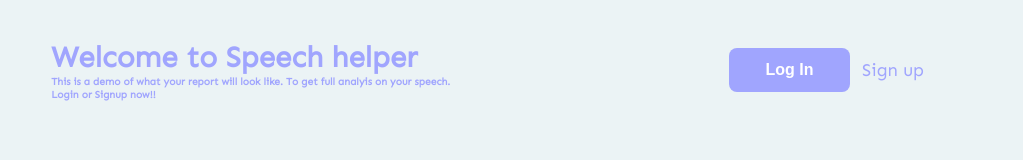
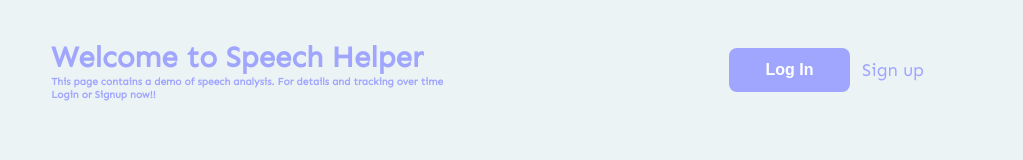
Before and after one commit to saurgul/speechHelper, a React (Create React App) app in the folder frontend/app/: page / in a window 1280 px wide. Shown: the top 160 px of the page, without its empty margins (128-1151 px from the left). Built offline with nearby package versions, Linux system fonts and the light colour scheme; no server answers.

Commit message:
Fixing typos in frontend

```diff
--- a/frontend/app/src/components/Dashboard/EmptyProgress.js
+++ b/frontend/app/src/components/Dashboard/EmptyProgress.js
@@ -5,7 +5,7 @@ function EmptyProgress(props) {
     return (
 
         <div className="progress-container">
-            Start praticising and we will generate progress graph for you
+            Start practising and we will generate progress graph for you
         </div>
     );
 
--- a/frontend/app/src/components/Onboarding/WelcomeHeader.js
+++ b/frontend/app/src/components/Onboarding/WelcomeHeader.js
@@ -15,8 +15,8 @@ function WelcomeHeader() {
 			<div className = "nav-bar-container">
           <div className="profile-info">
             <div className="welcome-page-title-text-container">
-                <div className="welcome-page-title">Welcome to Speech helper</div>
-                <div className="welcome-page-subtitle">This is a demo of what your report will look like. To get full analyis on your speech.
+                <div className="welcome-page-title">Welcome to Speech Helper</div>
+                <div className="welcome-page-subtitle">This page contains a demo of speech analysis. For details and tracking over time
                 <br/>
                 Login or Signup now!!</div>
             </div>
```
